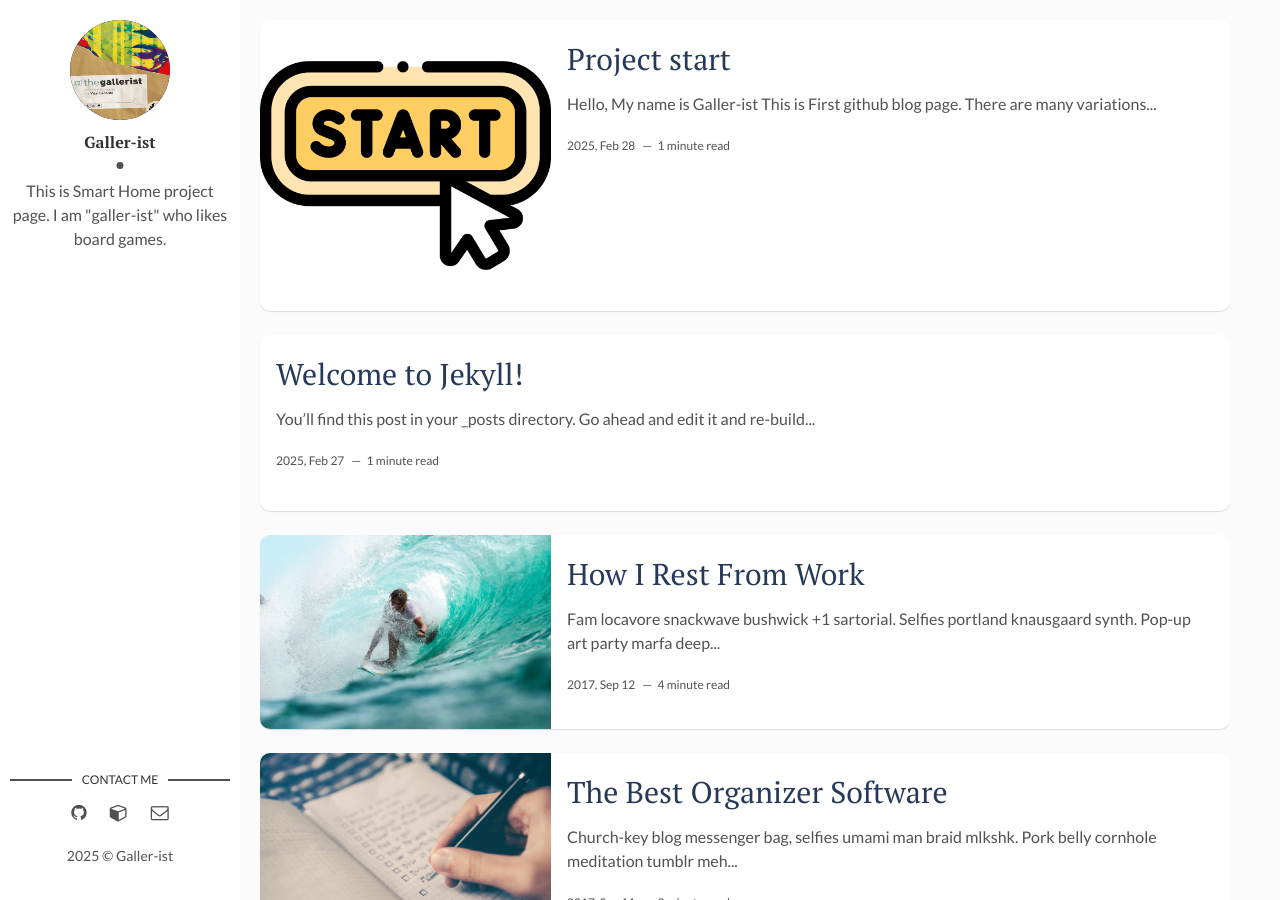
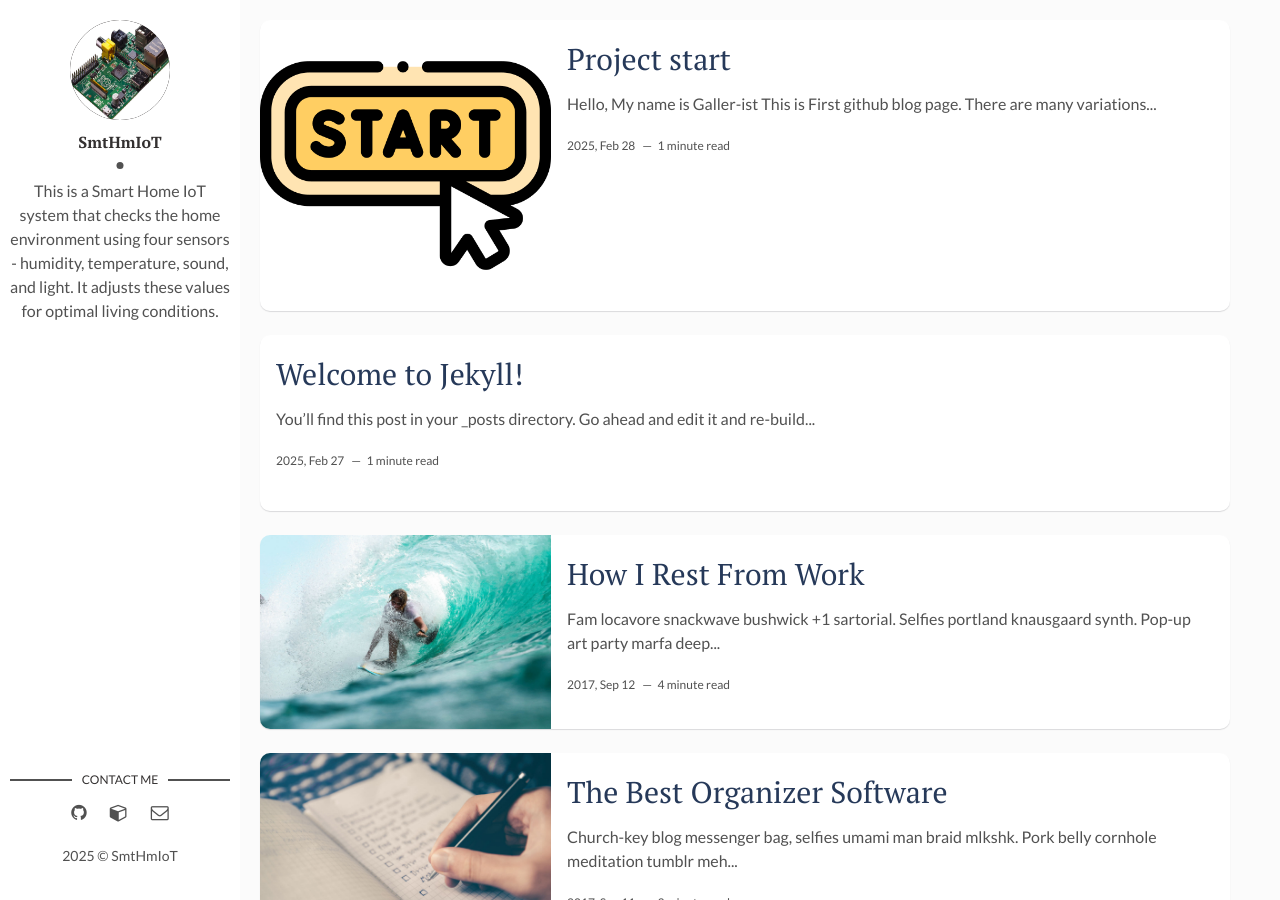
Before and after one commit to SmtHmIoT/SmtHmIoT.github.io, a Jekyll site: the page built from index.html, in a window 1280 px wide and 900 px high. Built offline with Jekyll 4.4.1, drawn with Linux system fonts in a browser that asks for light colours; the list of posts is cut into pages by our own code.

Commit message:
update : author and author description

```diff
--- a/Gemfile
+++ b/Gemfile
@@ -1,6 +1,8 @@
 source 'https://rubygems.org'
 
 gem 'jekyll'
+
+gem 'wdm', '>= 0.1.0' if Gem.win_platform?
 
 group :jekyll_plugins do
   gem "jekyll-sitemap"
--- a/_config.yml
+++ b/_config.yml
@@ -1,8 +1,6 @@
 title: SmTHmIoT
 description: > # this means to ignore newlines until "baseurl:"
-  Write an awesome description for your new site here. You can edit this
-  line in _config.yml. It will appear in your document head meta (for
-  Google search results) and in your feed.xml site description.
+
 permalink: ":title/"
 # baseurl: "/flexible-jekyll" # the subpath of your site, e.g. /blog
 baseurl: ""
@@ -10,13 +8,13 @@ url: "https://smthmiot.github.io" # the base hostname & protocol for your site,
 site-twitter: #if your site has a twitter account, enter it here
 
 # Author Settings
-author: Galler-ist # add your name
-author-img: galler-ist.png # add your photo
-about-author: This is Smart Home project page. I am "galler-ist" who likes board games.
+author: SmtHmIoT # add your name
+author-img: Raspberry-Pi-Photo.jpg # add your photo
+about-author: This is a Smart Home IoT system that checks the home environment using four sensors - humidity, temperature, sound, and light. It adjusts these values for optimal living conditions.
 # social-twitter: # add your Twitter handle
 # social-facebook: # add your Facebook handle
 social-github: SmtHmIoT # add your Github handle
-social-notion: https://habitual-sawfish-65b.notion.site/PJT-c0507b313564419ea1667698be74759e # notion example
+social-notion: https://www.naver.com # notion example
 social-email: swghj0609@gmail.com # add your Email address
 # social-linkedin: # add your Linkedin handle
 
```
Also changed, not shown: assets/img/Raspberry-Pi-Photo.jpg (added).
